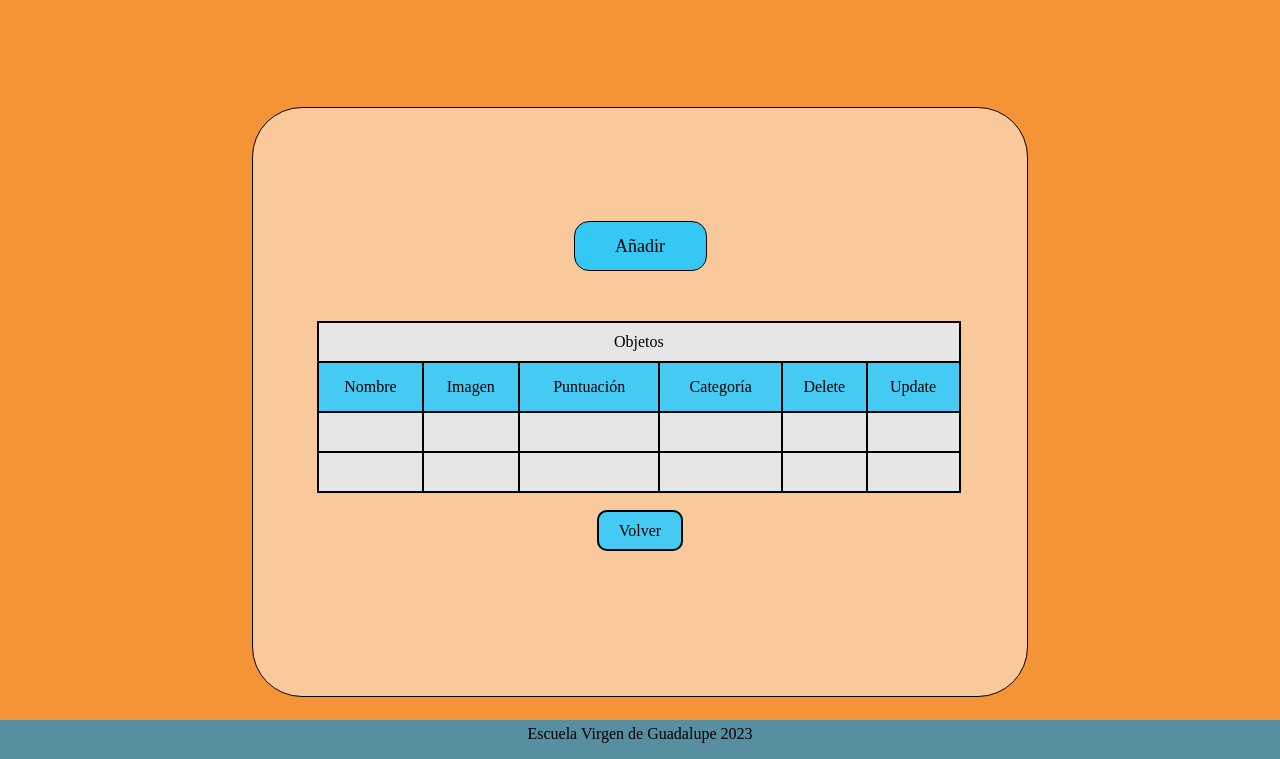
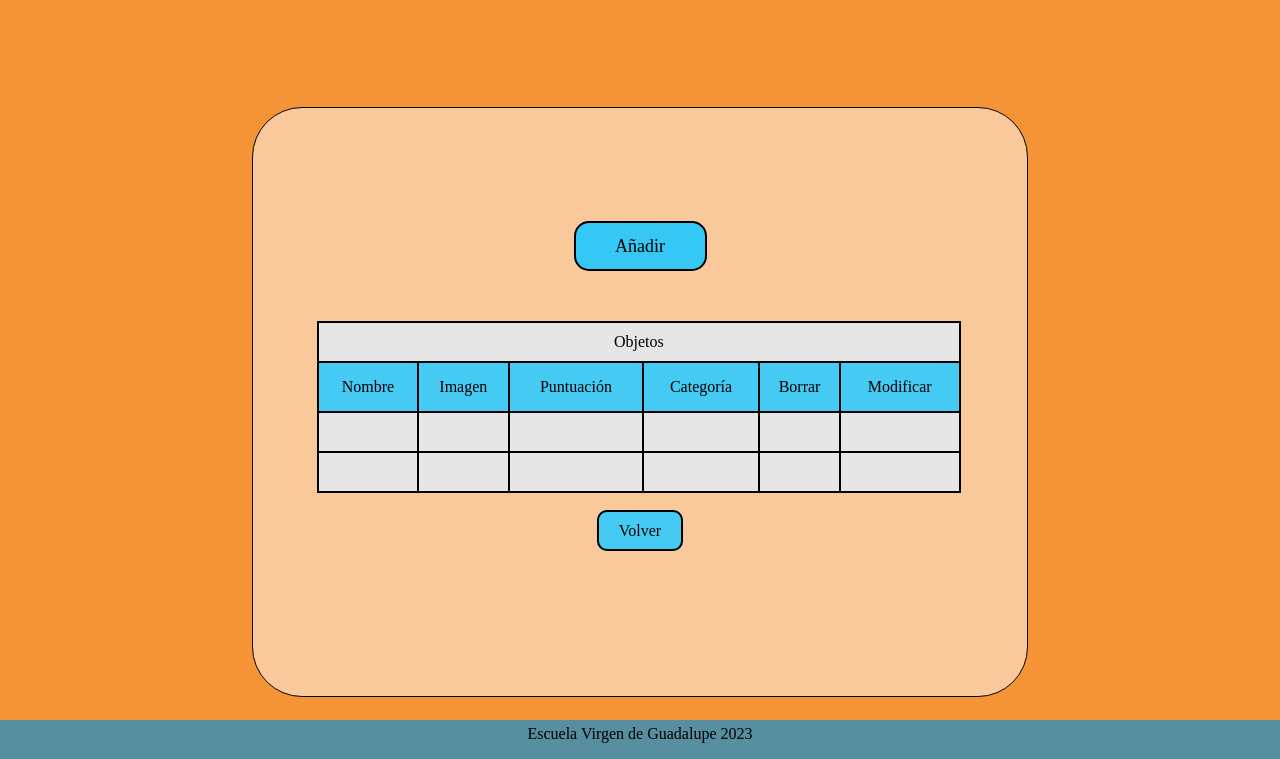
Before and after one commit to CodeLandscape/2324_2DAW_LupaEcoLogica, a PHP site: page /sin_categoria.html in a window 1280 px wide. Shown: the part 40-799 px from the top of the page. Run offline with PHP 8.4, Linux system fonts and the light colour scheme; some web fonts are replaced.

Commit message:
nueva vista

```diff
--- a/diseño/Mockup/sin_categoria.html
+++ b/diseño/Mockup/sin_categoria.html
@@ -22,8 +22,8 @@
                             <td>Imagen</td>
                             <td>Puntuación</td>
                             <td>Categoría</td>
-                        <td>Delete</td>
-                        <td>Update</td>
+                            <td>Borrar</td>
+                            <td>Modificar</td>
                         </tr>
                         <tr>
                             <td></td>
--- a/diseño/Mockup/styleCRUD.css
+++ b/diseño/Mockup/styleCRUD.css
@@ -5,6 +5,7 @@ body{
     font-family: 'Agbalumo';
     margin: 0;
 }
+
 header{
     width: 100%;
     text-align:center;
@@ -14,6 +15,7 @@ header{
     position:fixed;
     font-size: x-large;
 }
+
 footer{
     width: 100%;
     text-align:center;
@@ -22,10 +24,12 @@ footer{
     height: 40px;
     bottom: 0;
 }
+
 footer p{
     margin: 0;
     margin-top: 5px;
 }
+
 main{
     margin-top: 50px;
     margin-bottom: 50px;
@@ -44,31 +48,37 @@ main form{
     border-radius: 50px;
     background-color: rgba(255, 255, 255, 0.5); /* Opacidad del fondo del formulario */
 }
+
 input{
     margin: 20px;
     width: 50%;
     font-size: 40px;
     font-family: 'Agbalumo';
 }
+
 input[type="text"]{
     font-size: 30px;
     text-align: center;
 }
+
 label{
     font-size: 40px;
 }
+
 input[type="submit"] {
     font-family: 'Agbalumo';
     background-color: #36C8F5;
     border-radius: 15px;
-    border: 1px solid black;
+    border: 2px solid black;
     width: 133px;
     height: 50px;
     font-size: large;
 }
+
 input[type="submit"]:hover{
     background-color:#368ff5;
 }
+
 input[type="submit"]:active{
     background-color:#588FA0;
 }
@@ -76,6 +86,7 @@ input[type="submit"]:active{
 #botones{
     margin-top: 20%;
 }
+
 .inputPeq{
     width: 10%;
     height: 10%;
@@ -115,10 +126,5 @@ a {
 	text-decoration: none;
 	border: 2px solid black;
 	border-radius: 10px;
+    margin-top: 20%;
 }
-
-
-
-#volver{
-    margin-top: 20%;
-    }
```
Lines whose indentation alone changed are shown as unchanged.
